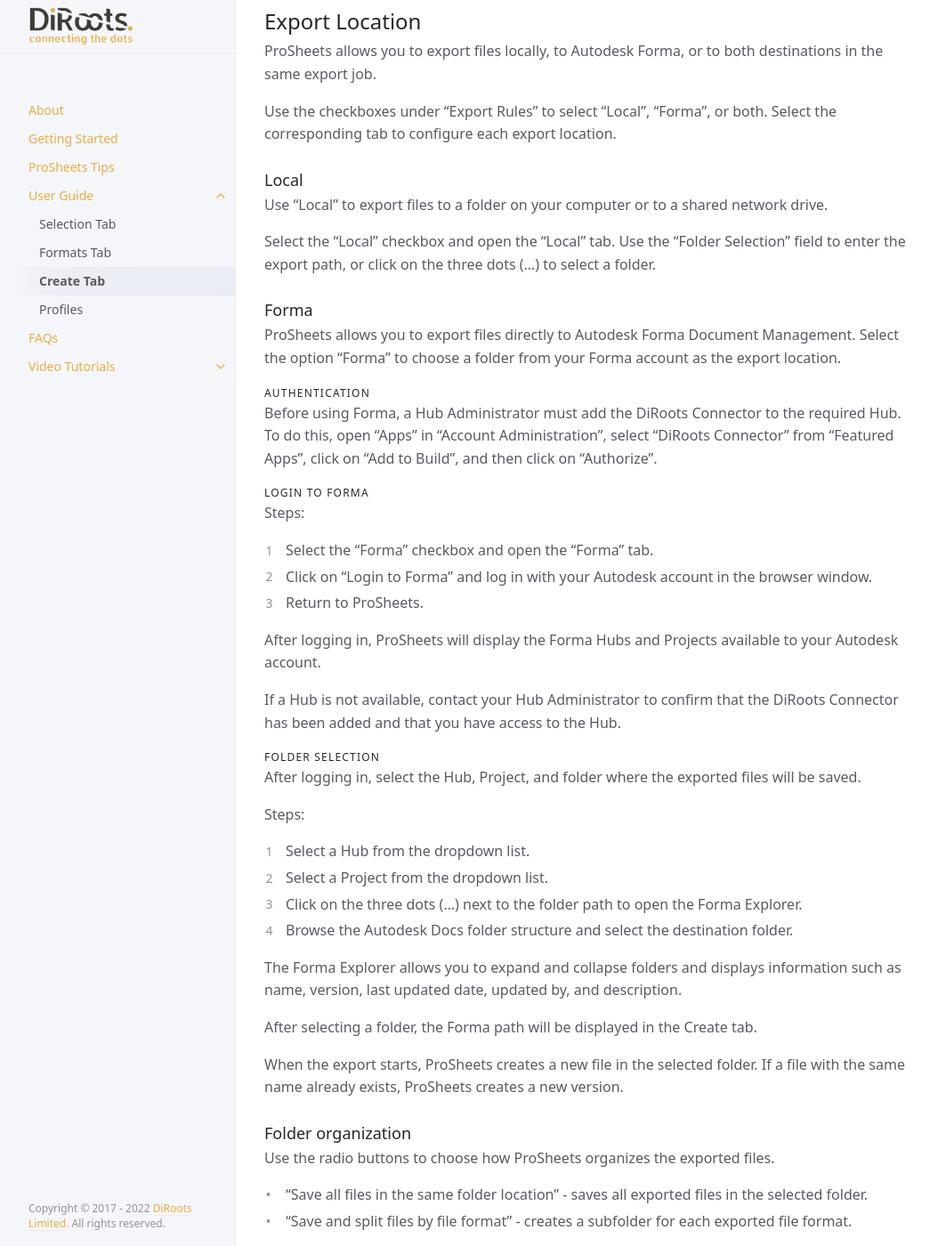
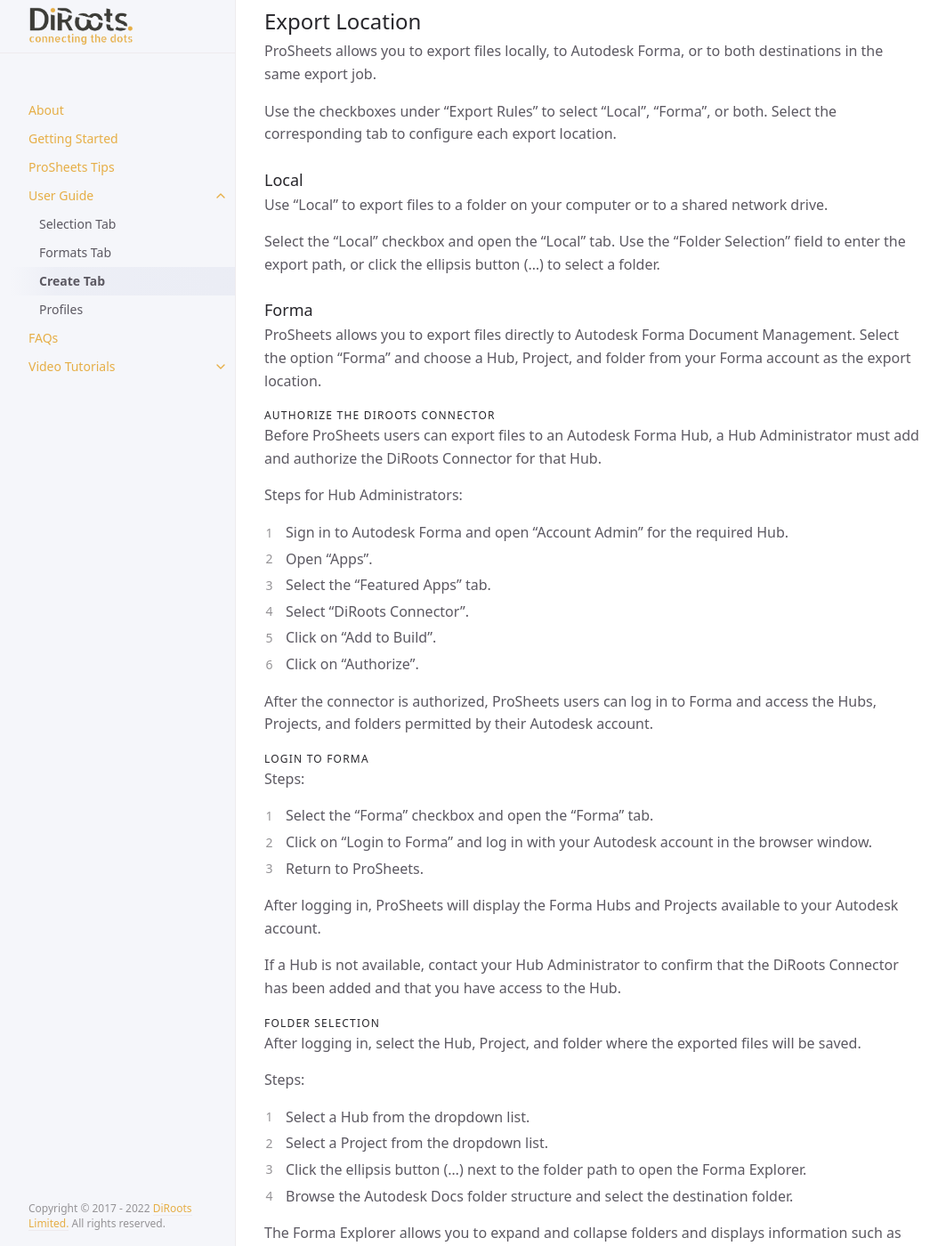
Before and after one commit to DiRoots-Limited/DiRoots.ProSheets.Releases, a Jekyll site: the page built from docs/ui-components/Create-tab.md, in a window 1280 px wide and 1400 px high, scrolled down 1526 px. Shown: the whole window at 89% size, without its empty margins (107-1170 px from the left). Built offline with Jekyll 4.4.1, drawn with Linux system fonts in a browser that asks for light colours; some of the changed text lies outside the part shown.

Commit message:
fix: Create tab - improved instructions for hub admins and other small fixes

```diff
--- a/docs/ui-components/Create-tab.md
+++ b/docs/ui-components/Create-tab.md
@@ -31,15 +31,26 @@ Use the checkboxes under "Export Rules" to select "Local", "Forma", or both. Sel
 
 Use "Local" to export files to a folder on your computer or to a shared network drive.
 
-Select the "Local" checkbox and open the "Local" tab. Use the "Folder Selection" field to enter the export path, or click on the three dots (...) to select a folder.
+Select the "Local" checkbox and open the "Local" tab. Use the "Folder Selection" field to enter the export path, or click the ellipsis button (...) to select a folder.
 
 ### Forma
 
-ProSheets allows you to export files directly to Autodesk Forma Document Management. Select the option "Forma" to choose a folder from your Forma account as the export location.
+ProSheets allows you to export files directly to Autodesk Forma Document Management. Select the option "Forma" and choose a Hub, Project, and folder from your Forma account as the export location.
 
-#### Authentication
+#### Authorize the DiRoots Connector
 
-Before using Forma, a Hub Administrator must add the DiRoots Connector to the required Hub. To do this, open "Apps" in "Account Administration", select "DiRoots Connector" from "Featured Apps", click on "Add to Build", and then click on "Authorize".
+Before ProSheets users can export files to an Autodesk Forma Hub, a Hub Administrator must add and authorize the DiRoots Connector for that Hub.
+
+Steps for Hub Administrators:
+
+1. Sign in to Autodesk Forma and open "Account Admin" for the required Hub.
+2. Open "Apps".
+3. Select the "Featured Apps" tab.
+4. Select "DiRoots Connector".
+5. Click on "Add to Build".
+6. Click on "Authorize".
+
+After the connector is authorized, ProSheets users can log in to Forma and access the Hubs, Projects, and folders permitted by their Autodesk account.
 
 #### Login to Forma
 
@@ -61,14 +72,14 @@ Steps:
 
 1. Select a Hub from the dropdown list.
 2. Select a Project from the dropdown list.
-3. Click on the three dots (...) next to the folder path to open the Forma Explorer.
+3. Click the ellipsis button (...) next to the folder path to open the Forma Explorer.
 4. Browse the Autodesk Docs folder structure and select the destination folder.
 
 The Forma Explorer allows you to expand and collapse folders and displays information such as name, version, last updated date, updated by, and description.
 
 After selecting a folder, the Forma path will be displayed in the Create tab.
 
-When the export starts, ProSheets creates a new file in the selected folder. If a file with the same name already exists, ProSheets creates a new version.
+When the export starts, ProSheets creates a new file in the selected folder. If a file with the same name already exists, ProSheets uploads the exported file as a new version of the existing file.
 
 ### Folder organization
 
@@ -157,7 +168,7 @@ You can combine the search, Views/Sheets, and format filters. Items hidden by th
 
 To exclude items from the export, select one or more rows, right-click the selection, and select "Remove item(s) from queue". Removed items are not exported.
 
-"Show Excluded Items" is a Premium feature. Select it to display excluded items at 50% opacity. To add excluded items back to the export queue, select them, right-click the selection, and select "Restore item(s) to queue". Restored items are included in the export again.
+"Show Excluded Items" is a Premium feature. When selected, the excluded items are shown in halftone. To add them back to the export queue, select them, right-click the selection, and select "Restore item(s) to queue". Restored items are included in the export again.
 
 ![ProSheets show and restore excluded export items](../../assets/images/GIFs/Export/PS-Show-Excluded-Items.gif)
 <sub>Note: the version on the image may not reflect the [latest version of ProSheets](https://diroots.com/revit-plugins/revit-to-pdf-dwg-dgn-dwf-nwc-ifc-and-images-with-prosheets/).</sub>
```
